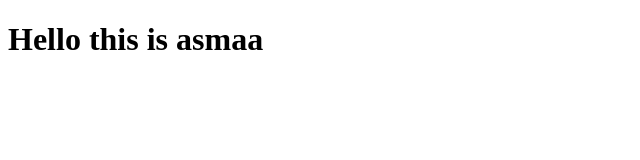
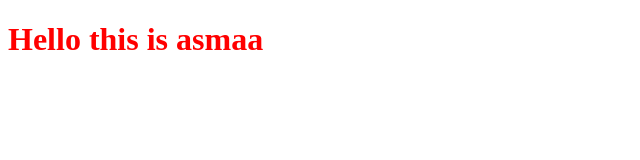
Before and after one commit to AsmaaAbuelhasn/myproject, a plain HTML site: page index.html in a window 1280 px wide. Shown: the whole page, without its empty margins (0-640 px from the left). Drawn offline with Linux system fonts and the light colour scheme.

Commit message:
change color of text

```diff
--- a/index.html
+++ b/index.html
@@ -4,7 +4,7 @@
     <meta charset="UTF-8">
     <meta name="viewport" content="width=device-width, initial-scale=1.0">
     <title>Document</title>
-    <link rel="stylesheet" bref="style.css">
+    <link rel="stylesheet" href="style.css">
 </head>
 <body>
     <h1>Hello this is asmaa</h1>
```
